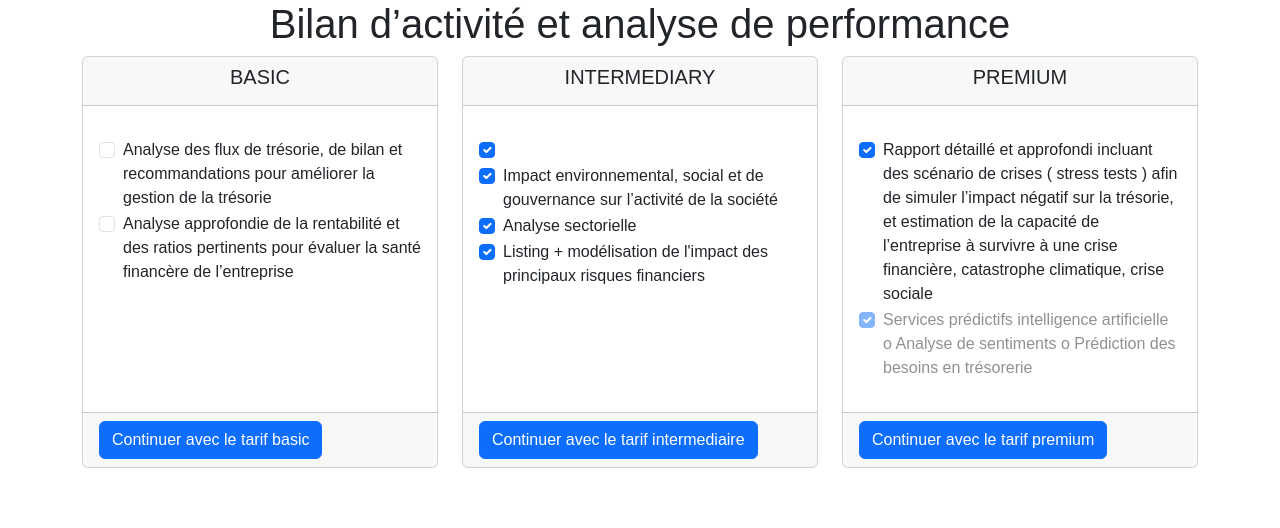
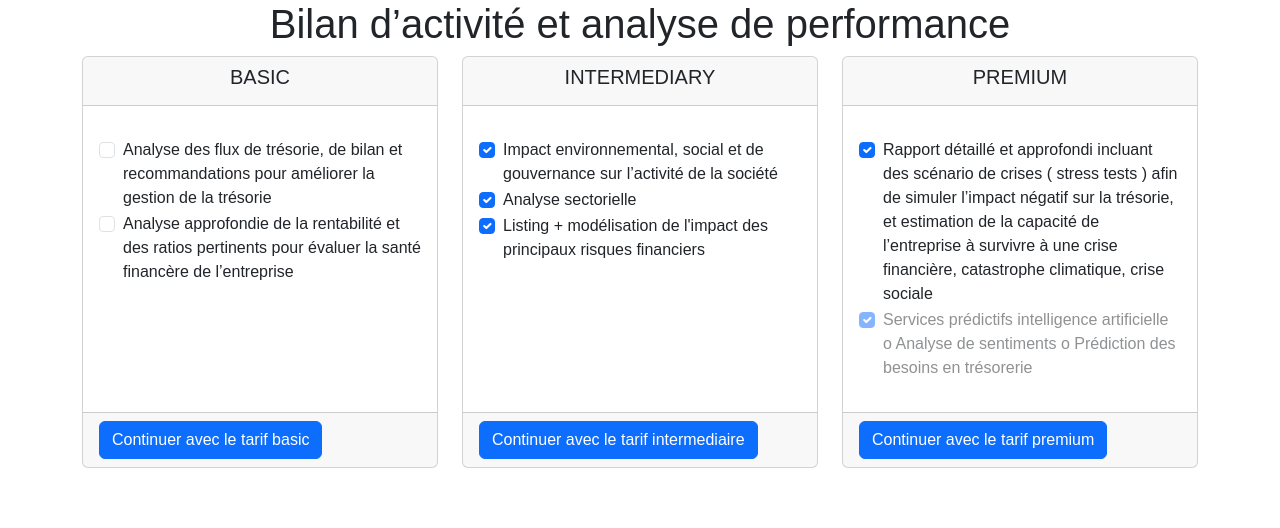
Before and after one commit to dorian68/OptiRisk_Analytics, a Django app: page /services/ in a window 1280 px wide. Shown: the part 86-614 px from the top of the page. Run offline with Django 3.2, Linux system fonts and the light colour scheme; some libraries are stand-ins or nearby versions.

Commit message:
v6-26112024

```diff
--- a/website/templates/services.html
+++ b/website/templates/services.html
@@ -57,12 +57,6 @@
                     </div>
                     <div class="card-body" text-align="left">
                       <p class="card-text">
-                        <div class="form-check">
-                          <input class="form-check-input" type="checkbox" value="" id="flexCheckChecked" checked>
-                          <label class="form-check-label" for="flexCheckChecked">
-
-                          </label>
-                        </div>
                         <div class="form-check">
                           <input class="form-check-input" type="checkbox" value="" id="flexCheckChecked" checked>
                           <label class="form-check-label" for="flexCheckChecked">
```
